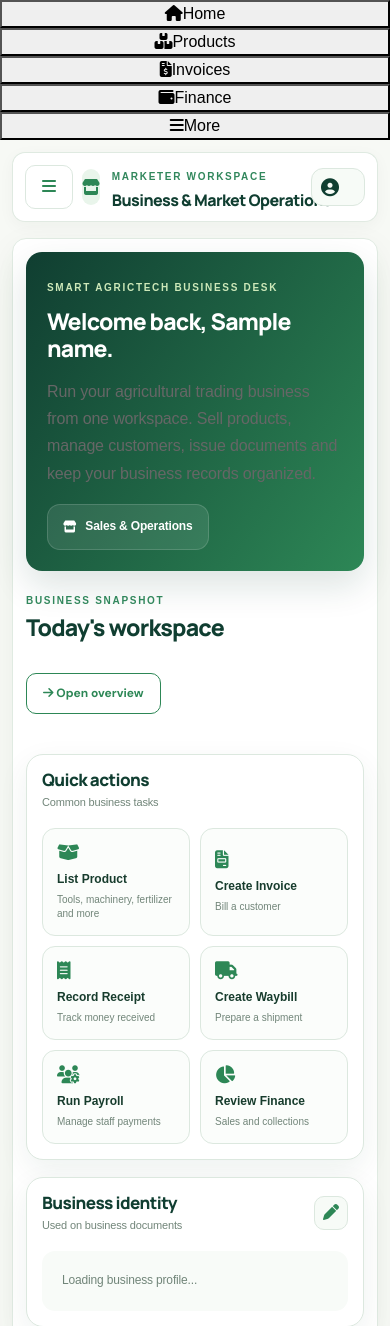
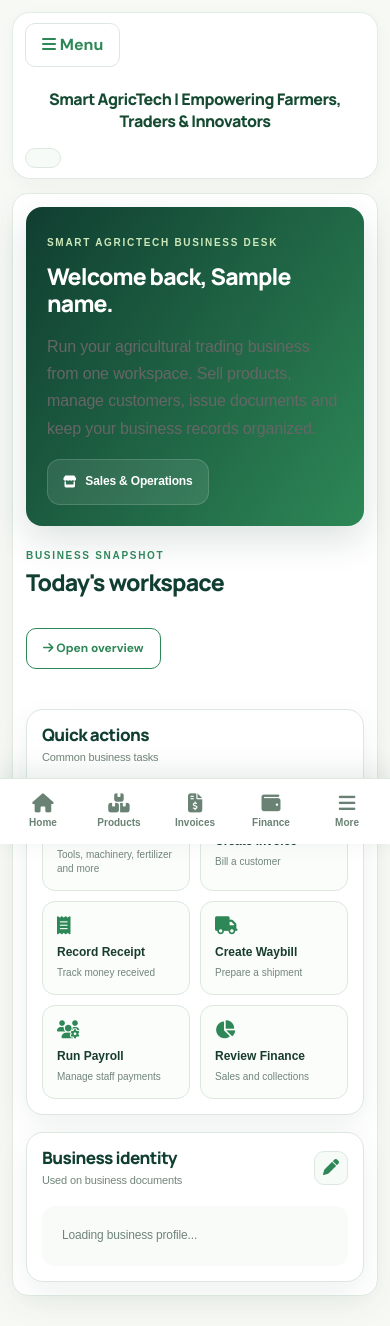
Before and after one commit to BashirBichi/Smart-AgricTech, a Flask app: template Templates/marketer_dashboard.html in a window 390 px wide. Shown: the top 1326 px of the page. Run offline with Flask 3, Linux system fonts and the light colour scheme; the template is opened without the code that fills it: most values are stand-ins (such as "Sample title", 1, 10 or a date in 2020).

Commit message:
fix(marketer): match shared mobile dashboard shell

```diff
--- a/Templates/marketer_dashboard.html
+++ b/Templates/marketer_dashboard.html
@@ -19,6 +19,7 @@
 <link rel="stylesheet" href="{{ url_for('static', filename='Css/account-workspace.css') }}">
 <link rel="stylesheet" href="{{ url_for('static', filename='Css/community-hub.css') }}">
 <link rel="stylesheet" href="{{ url_for('static', filename='Css/workspace-insights.css') }}">
+<link rel="stylesheet" href="{{ url_for('static', filename='Css/farmer-mobile-app.css') }}">
 <link rel="stylesheet" href="{{ url_for('static', filename='Css/marketer-workspace.css') }}">
 </head>
 <body>
@@ -81,10 +82,10 @@
 </section>
 
 <header class="dashboard-header marketer-header">
-  <button class="btn agri-mobile-menu-toggle d-md-none" type="button" aria-label="Open navigation menu" data-bs-toggle="offcanvas" data-bs-target="#marketerMobileSidebar" aria-controls="marketerMobileSidebar"><i class="fas fa-bars"></i><span class="d-none d-sm-inline">Menu</span></button>
-  <div class="marketer-mobile-title"><span class="marketer-header-icon"><i class="fas fa-store"></i></span><div><span class="eyebrow">MARKETER WORKSPACE</span><h1>Business & Market Operations</h1></div></div>
+  <button class="btn agri-mobile-menu-toggle d-md-none" type="button" data-bs-toggle="offcanvas" data-bs-target="#marketerMobileSidebar" aria-controls="marketerMobileSidebar"><i class="fas fa-bars" aria-hidden="true"></i> Menu</button>
+  <h1 class="dashboard-title">Smart AgricTech | Empowering Farmers, Traders &amp; Innovators</h1>
   <div class="dropdown">
-    <button class="profile-menu dropdown-toggle marketer-profile-button" id="profileDropdown" data-bs-toggle="dropdown" aria-expanded="false"><i class="fas fa-user-circle"></i> {{ name }} </button>
+    <button class="profile-menu dropdown-toggle marketer-profile-button" id="profileDropdown" data-bs-toggle="dropdown" aria-expanded="false"><span aria-hidden="true">👤</span> Profile</button>
     <ul class="dropdown-menu dropdown-menu-end" aria-labelledby="profileDropdown">
       <li><a class="dropdown-item" href="#" data-section="view-profile"><i class="fas fa-id-badge"></i> View Profile</a></li>
       <li><a class="dropdown-item" href="#" data-section="edit-profile"><i class="fas fa-user-edit"></i> Edit Profile</a></li>
```
